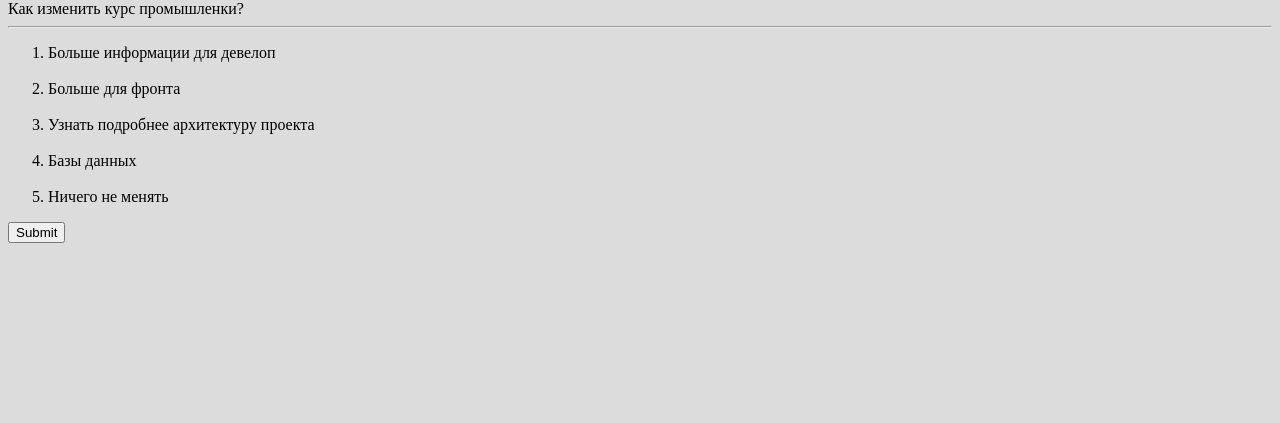
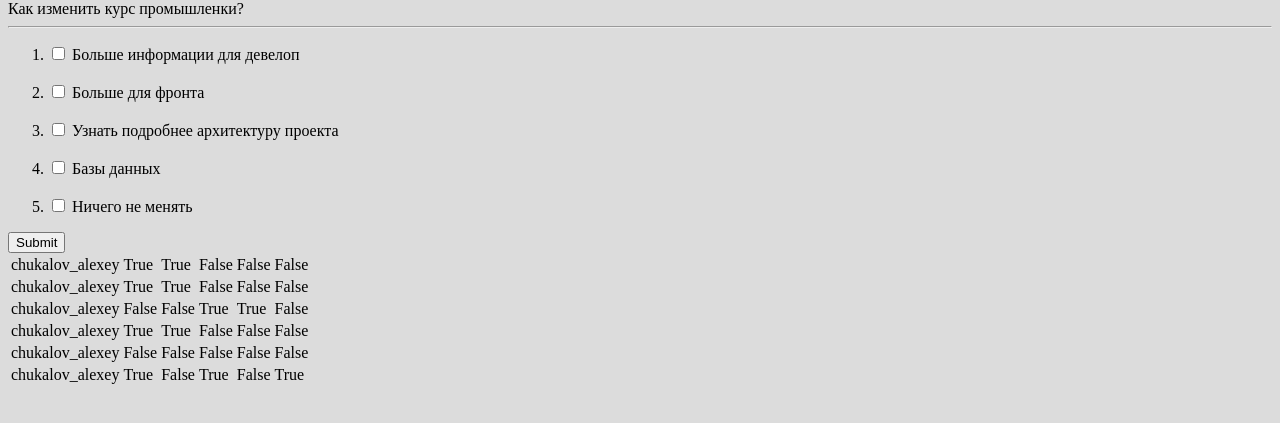
Before and after one commit to StepWolf45/SimpleVoting, a Django app: page /voice/1 in a window 1280 px wide. Shown: the part 26-449 px from the top of the page. Run offline with Django 4.2, Linux system fonts and the light colour scheme; data comes from the database, SQL or seed files in the repository; both versions use the stored data as it was after the commit.

Commit message:
сделал еще более крутые бд, можно голосовать

```diff
--- a/web_elections_project/my_web/form.py
+++ b/web_elections_project/my_web/form.py
@@ -4,14 +4,16 @@ from django import forms
 class MyForm (forms.Form):
     text_input = forms.CharField()
 
-    checkbox1 = forms.BooleanField(widget=forms.CheckboxInput)
-    checkbox2 = forms.BooleanField(widget=forms.CheckboxInput)
-    checkbox3 = forms.BooleanField(widget=forms.CheckboxInput)
-    checkbox4 = forms.BooleanField(widget=forms.CheckboxInput)
-    checkbox5 = forms.BooleanField(widget=forms.CheckboxInput)
-
     answer1 = forms.CharField(required=True, widget=forms.TextInput(attrs={'placeholder': 'Введите вариант ответа:'}))
     answer2 = forms.CharField(required=True, widget=forms.TextInput(attrs={'placeholder': 'Введите вариант ответа:'}))
     answer3 = forms.CharField(required=True, widget=forms.TextInput(attrs={'placeholder': 'Введите вариант ответа:'}))
     answer4 = forms.CharField(required=True, widget=forms.TextInput(attrs={'placeholder': 'Введите вариант ответа:'}))
     answer5 = forms.CharField(required=True, widget=forms.TextInput(attrs={'placeholder': 'Введите вариант ответа:'}))
+
+
+class MultyForm (forms.Form):
+    checkbox1 = forms.BooleanField(widget=forms.CheckboxInput, required=False)
+    checkbox2 = forms.BooleanField(widget=forms.CheckboxInput, required=False)
+    checkbox3 = forms.BooleanField(widget=forms.CheckboxInput, required=False)
+    checkbox4 = forms.BooleanField(widget=forms.CheckboxInput, required=False)
+    checkbox5 = forms.BooleanField(widget=forms.CheckboxInput, required=False)
--- a/web_elections_project/my_web/models.py
+++ b/web_elections_project/my_web/models.py
@@ -10,4 +10,17 @@ class MultyVoiceHistory (models.Model):
     answer5 = models.CharField(max_length=999)
 
 
+class VoiceHistory (models.Model):
+    voice_id = models.IntegerField()
+    username = models.CharField(max_length=999)
+
+    answer1 = models.BooleanField()
+    answer2 = models.BooleanField()
+    answer3 = models.BooleanField()
+    answer4 = models.BooleanField()
+    answer5 = models.BooleanField()
+
+    date = models.DateField()
+
+
 # Create your models here.
--- /dev/null
+++ b/web_elections_project/my_web/static/mainStyle.css
@@ -0,0 +1,3 @@
+.userInfo {
+    float: right;
+}
--- a/web_elections_project/my_web/templates/voice.html
+++ b/web_elections_project/my_web/templates/voice.html
@@ -29,32 +29,44 @@
             <hr>
             <ol>
                 <li class="inputField">
-                    {{ voice.checkbox1 }}
+                    {{ form.checkbox1 }}
                     {{ voice.answer1 }}
                 </li>
                 <br>
                 <li class="inputField">
-                    {{ voice.checkbox2 }}
+                    {{ form.checkbox2 }}
                     {{ voice.answer2 }}
                 </li>
                 <br>
                 <li class="inputField">
-                    {{ voice.checkbox3 }}
+                    {{ form.checkbox3 }}
                     {{ voice.answer3 }}
                 </li>
                 <br>
                 <li class="inputField">
-                    {{ voice.checkbox4 }}
+                    {{ form.checkbox4 }}
                     {{ voice.answer4 }}
                 </li>
                 <br>
                 <li class="inputField">
-                    {{ voice.checkbox5 }}
+                    {{ form.checkbox5 }}
                     {{ voice.answer5 }}
                 </li>
             </ol>
             <input type="submit">
         </form>
+        <table>
+            {% for item in history %}
+                <tr>
+                    <td>{{ item.username }}</td>
+                    <td>{{ item.answer1 }}</td>
+                    <td>{{ item.answer2 }}</td>
+                    <td>{{ item.answer3 }}</td>
+                    <td>{{ item.answer4 }}</td>
+                    <td>{{ item.answer5 }}</td>
+                </tr>
+            {% endfor %}
+        </table>
     </section>
 </main>
 <footer>
--- a/web_elections_project/my_web/views.py
+++ b/web_elections_project/my_web/views.py
@@ -1,8 +1,9 @@
 from django.contrib.auth.forms import UserCreationForm
 from django.shortcuts import render, redirect
-from my_web.form import MyForm
-from my_web.models import MultyVoiceHistory
+from my_web.form import MyForm, MultyForm
+from my_web.models import MultyVoiceHistory, VoiceHistory
 from django.contrib import messages
+import datetime
 
 
 def index(request):
@@ -26,7 +27,57 @@ def index(request):
 def voice(request, voice_id):
     context = {}
     voices = MultyVoiceHistory.objects.get(id=voice_id)
+
+    if request.method == 'POST':
+        form = MultyForm(request.POST)
+
+        if 'checkbox1' in form.data.keys():
+            answer1 = True
+        else:
+            answer1 = False
+        if 'checkbox2' in form.data.keys():
+            answer2 = True
+        else:
+            answer2 = False
+
+        if 'checkbox3' in form.data.keys():
+            answer3 = True
+        else:
+            answer3 = False
+
+        if 'checkbox4' in form.data.keys():
+            answer4 = True
+        else:
+            answer4 = False
+
+        if 'checkbox5' in form.data.keys():
+            answer5 = True
+        else:
+            answer5 = False
+
+        if form.is_valid():
+            item = VoiceHistory(
+                voice_id=voice_id,
+                username=request.user.username,
+                answer1=answer1,
+                answer2=answer2,
+                answer3=answer3,
+                answer4=answer4,
+                answer5=answer5,
+                date=datetime.datetime.now()
+            )
+            item.save()
+
+            return redirect('/')
+
+    else:
+        form = MultyForm()
+
+    history = VoiceHistory.objects.filter(voice_id=voice_id)
+
+    context['history'] = history
     context['voice'] = voices
+    context['form'] = form
 
     return render(request, 'voice.html', context)
 
```
Also changed, not shown: web_elections_project/db.sqlite3.
